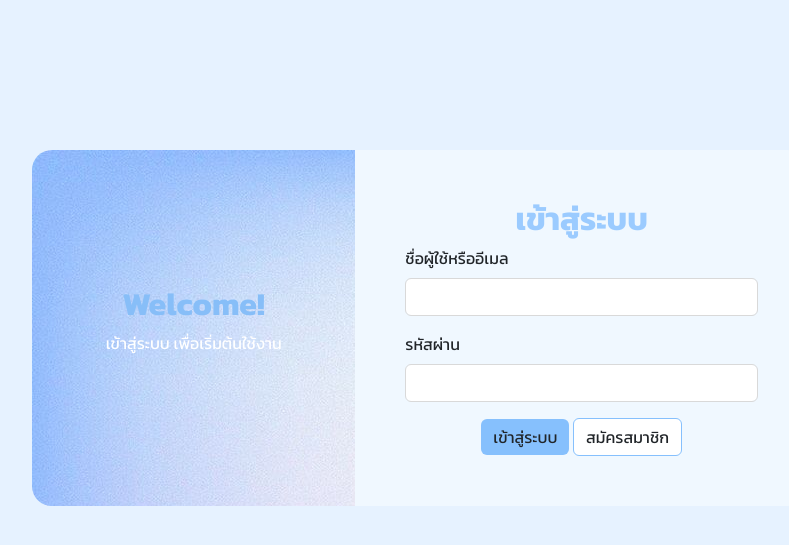
After one commit to Bantita-Saeko/68s_OnlineShop, a PHP site: page /login.php in a window 1280 px wide. The commit adds this page. Shown: the top 545 px of the page, without its empty margins (220-1009 px from the left). Run offline with PHP 8.4, Linux system fonts and the light colour scheme.

Commit message:
14.08.68

```diff
--- /dev/null
+++ b/login.php
@@ -0,0 +1,151 @@
+<?php
+    session_start(); // Start the session to use session variables
+    require_once 'config.php';
+
+    $error = '';
+
+    if ($_SERVER['REQUEST_METHOD'] === 'POST') {
+        // รับค่าจากฟอร์ม
+        $usernameOremail = trim($_POST['username_or_email']);
+        $password = $_POST['password'];
+
+        // เอาค่าที่รับมาจากฟอร์ม ไปตรวจสอบว่ามีข้อมูลตรงกับใน db หรือไม่
+        $sql = "SELECT * FROM users WHERE (username = ? OR email = ?)";
+        $stmt = $conn->prepare($sql);
+        $stmt->execute([$usernameOremail, $usernameOremail]);
+        $user = $stmt->fetch(PDO::FETCH_ASSOC);
+
+        if ($user && password_verify($password, $user['password'])) {
+
+            $_SESSION['user_id'] = $user['user_id'];
+            $_SESSION['username'] = $user['username'];
+            $_SESSION['role'] = $user['role'];
+
+            if($user['role'] === 'admin'){
+                header("Location: admin/index.php");
+            } else {
+                header("Location: index.php");
+
+            }
+            exit(); // หยุดการทำงานของสคริปต์หลังจากเปลี่ยนเส้นทาง
+        } else {
+            $error = "ชื่อผู้ใช้หรือรหัสผ่านไม่ถูกต้อง";
+        }
+
+
+    }
+
+?>
+
+<!DOCTYPE html>
+<html lang="en">
+<head>
+    <meta charset="UTF-8">
+    <meta name="viewport" content="width=device-width, initial-scale=1.0">
+    <title>Document</title>
+    <link rel="preconnect" href="https://fonts.googleapis.com">
+    <link rel="preconnect" href="https://fonts.gstatic.com" crossorigin>
+    <link href="https://fonts.googleapis.com/css2?family=Kanit:ital,wght@0,100;0,200;0,300;0,400;0,500;0,600;0,700;0,800;0,900;1,100;1,200;1,300;1,400;1,500;1,600;1,700;1,800;1,900&family=Nunito:ital,wght@0,200..1000;1,200..1000&display=swap" rel="stylesheet">
+    <!-- Bootstrap CDN -->
+    <link rel="stylesheet" href="https://cdn.jsdelivr.net/npm/bootstrap@5.3.7/dist/css/bootstrap.min.css">
+    <style>
+        body {
+            font-family: 'Kanit', 'Nunito';
+            background-color: #e6f2ff;
+        }
+        .container {
+            max-width: 800px;
+            border-radius: 20px;
+            overflow: hidden;
+            margin-top: 150px;
+        }
+        .left-side {
+            background-image: url("img/bg.jpg");
+            color: white;
+            padding: 50px;
+            display: flex;
+            align-items: center;
+            justify-content: center;
+            flex-direction: column;
+            border-radius: 20px 0 0 20px;
+            h2 {
+                font-weight: bold;
+                color: #87bef8ff;
+            }
+            img {
+                max-width: 100%;
+                border-radius: 10px;
+            }
+        }
+        .right-side {
+            background-color: #f0f8ff;
+            padding: 50px;
+            border-radius: 0 20px 20px 0;
+            h2 {
+                font-weight: bold;
+                color: #9bcbffff;
+                text-align: center;
+            }
+        }
+        .form-control {
+            border: 1px solid #d9d9d9ff;
+        }
+        .btn-custom {
+            background-color: #86c0fdff;
+            border: none;
+        }
+        .btn-outline-custom {
+            background-color: #ffffffff;
+            border: 1px solid #86c0fdff;
+        }
+        .btn-custom:hover {
+            background-color: #ffffffff;
+            border: 1px solid #86c0fdff;
+        }
+        .btn-outline-custom:hover {
+            background-color: #73b7ffff;
+        }
+    </style>
+</head>
+<body class="container-fluid">
+
+
+    <div class="container">
+        <div class="row g-0">
+            <!-- ซ้าย -->
+            <div class="col-md-5 left-side text-center">
+                <h2>Welcome!</h2>
+                <p>เข้าสู่ระบบ เพื่อเริ่มต้นใช้งาน</p>
+            </div>
+            <div class="col-md-7 right-side">
+                <?php if (isset($_GET['register']) && $_GET['register'] === 'success'): ?>
+                    <div class="alert alert-success">สมัครสมาชิกสำเร็จ กรุณาเข้าสู่ระบบ</div>
+                <?php endif; ?>
+
+                <?php if (!empty($error)): ?>
+                    <div class="alert alert-danger"><?= htmlspecialchars($error) ?></div>
+                <?php endif; ?>
+                <h2>เข้าสู่ระบบ</h2>
+            <form method="post" class="row g-3">
+                <div class="mb3">
+                    <label for="username_or_email" class="form-label">ชื่อผู้ใช้หรืออีเมล</label>
+                    <input type="text" name="username_or_email" id="username_or_email" class="form-control" required>
+                </div>
+                <div class="mb3">
+                    <label for="password" class="form-label">รหัสผ่าน</label>
+                    <input type="password" name="password" id="password" class="form-control" required>
+                </div>
+                <div class="col-12 text-center">
+                    <button type="submit" class="btn btn-custom">เข้าสู่ระบบ</button>
+                    <a href="register.php" class="btn btn-outline-custom">สมัครสมาชิก</a>
+                </div>
+            </form>
+            </div>
+        <div>
+    </div>
+
+
+    <!-- Bootstrap JS -->
+    <script src="https://cdn.jsdelivr.net/npm/bootstrap@5.3.7/dist/js/bootstrap.bundle.min.js"></script>
+</body>
+</html>
```
Also changed, not shown: index.php (added, +26 -0 lines), logout.php (added, +7 -0 lines), register.php (+53 -5 lines), admin/index.php (added).
